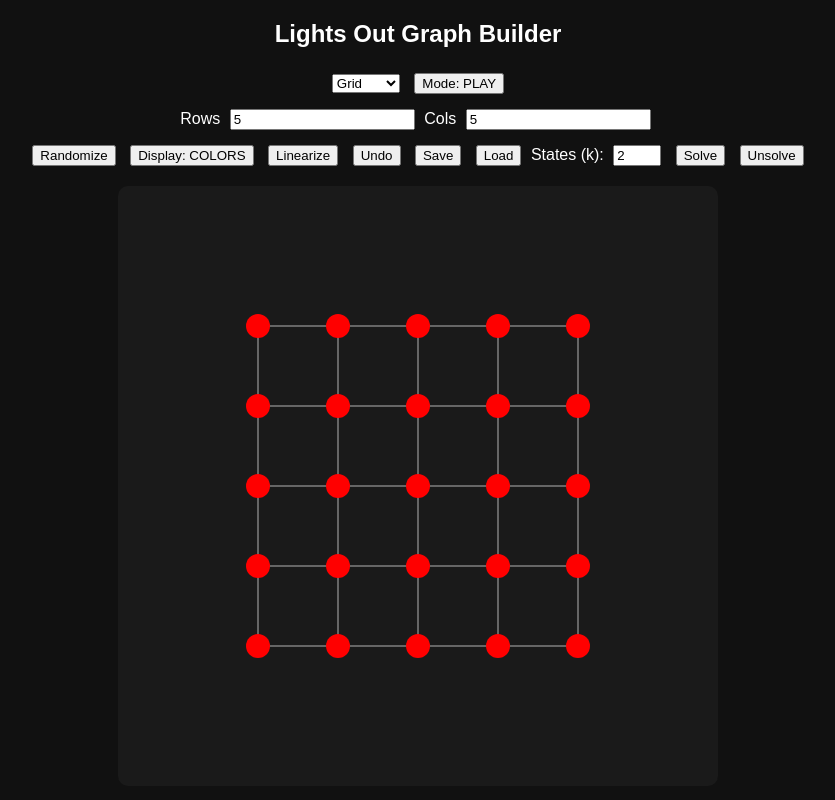
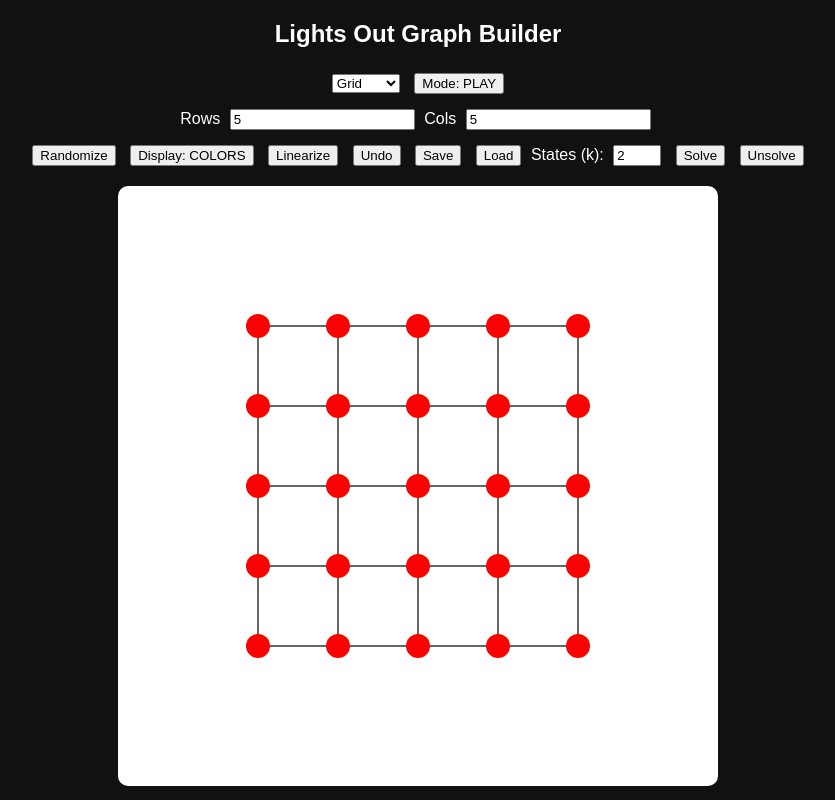
Before and after one commit to HamishShin/blahahlabal, a plain HTML site: page index.html in a window 1280 px wide. Shown: the whole page, without its empty margins (222-1057 px from the left). Drawn offline with Linux system fonts and the light colour scheme.

Commit message:
Change SVG background color to white

```diff
--- a/index.html
+++ b/index.html
@@ -11,7 +11,7 @@ body {
   text-align: center;
 }
 svg {
-  background: #1a1a1a;
+  background: #FFFFFF;
   border-radius: 10px;
   margin-top: 10px;
   cursor: crosshair;
```
